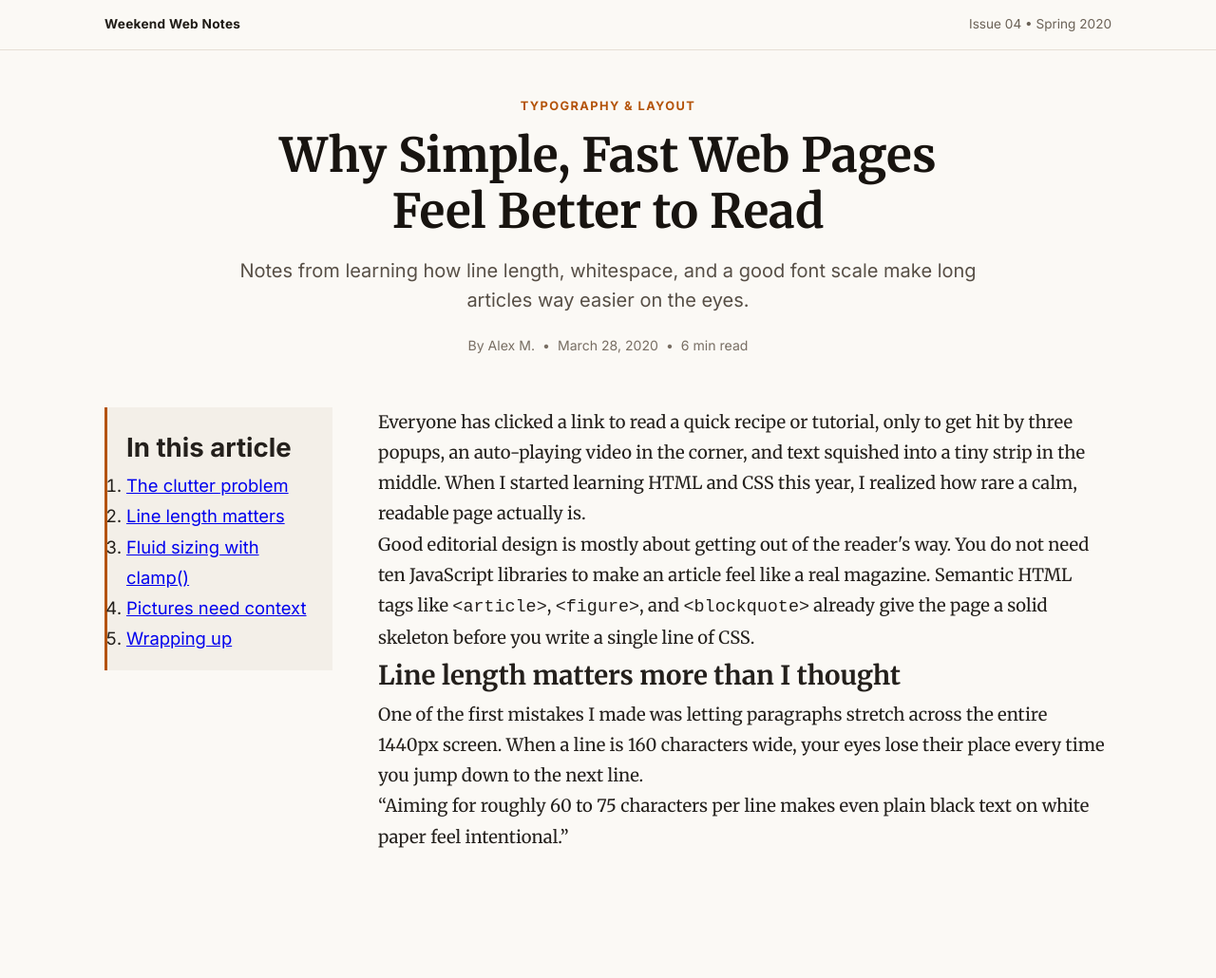
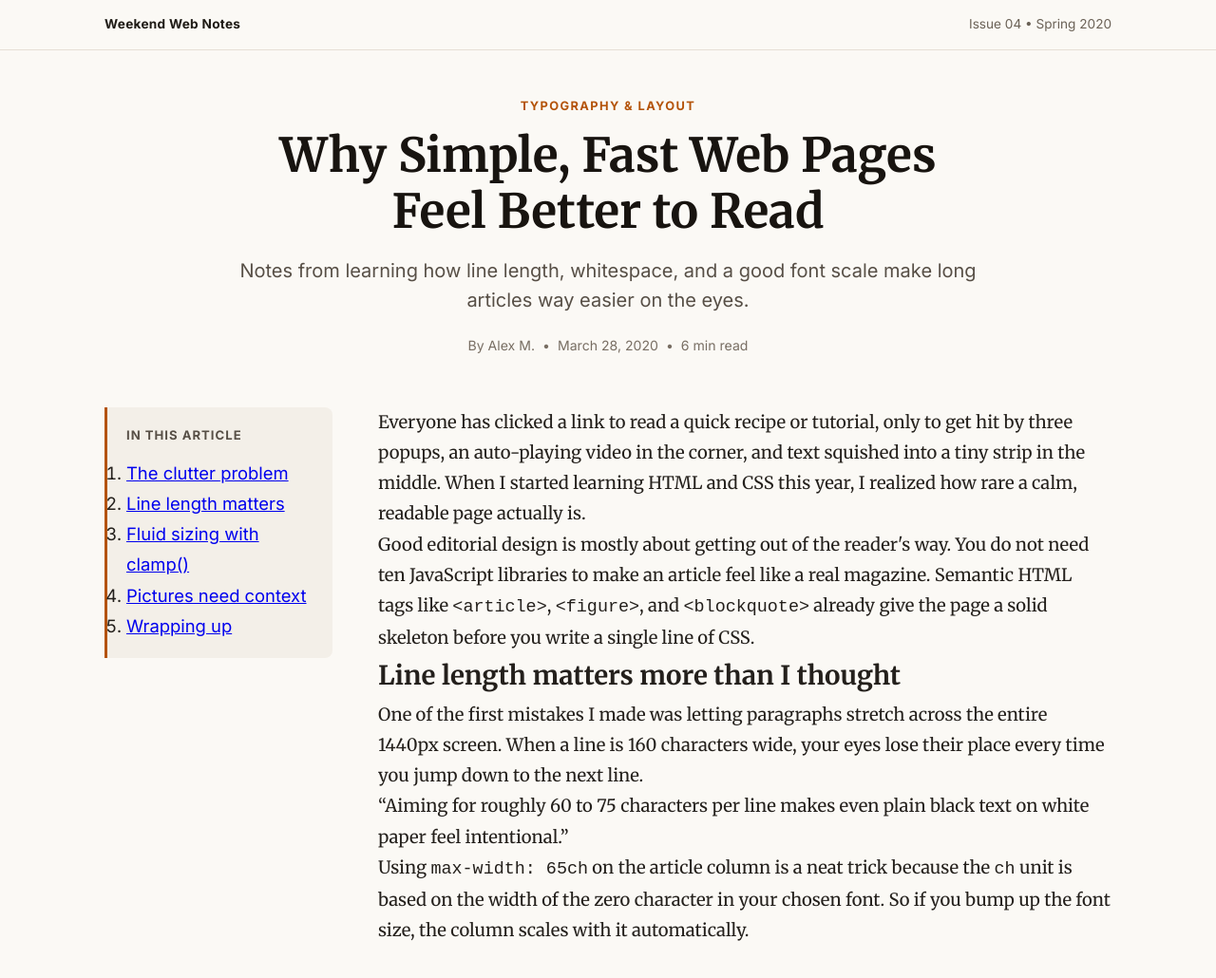
Before and after one commit to tensorGT/cool-blog-article-layout, a plain HTML site: page index.html in a window 1280 px wide. Shown: the whole page at 95% size. Before the commit the page ends 978 px from the top, so only its background shows below. Drawn offline with Linux system fonts and the light colour scheme.

Commit message:
made reading column max-width 66ch

```diff
--- a/index.html
+++ b/index.html
@@ -65,3 +65,9 @@
 
           <blockquote class="pull-quote">
             “Aiming for roughly 60 to 75 characters per line makes even plain black text on white paper feel intentional.”
+          </blockquote>
+
+          <p>
+            Using <code>max-width: 65ch</code> on the article column is a neat trick because the <code>ch</code> unit is based on the width of the zero character in your chosen font. So if you bump up the font size, the column scales with it automatically.
+          </p>
+        </section>
--- a/style.css
+++ b/style.css
@@ -106,3 +106,13 @@ body {
   background-color: #f3efe8;
   border-left: 3px solid #b45309;
   padding: 18px 20px;
+  border-radius: 0 8px 8px 0;
+}
+
+.toc-box h2 {
+  font-size: 0.82rem;
+  text-transform: uppercase;
+  letter-spacing: 1px;
+  color: #574f46;
+  margin-bottom: 12px;
+}
```
Also changed, not shown: 1 other file.
